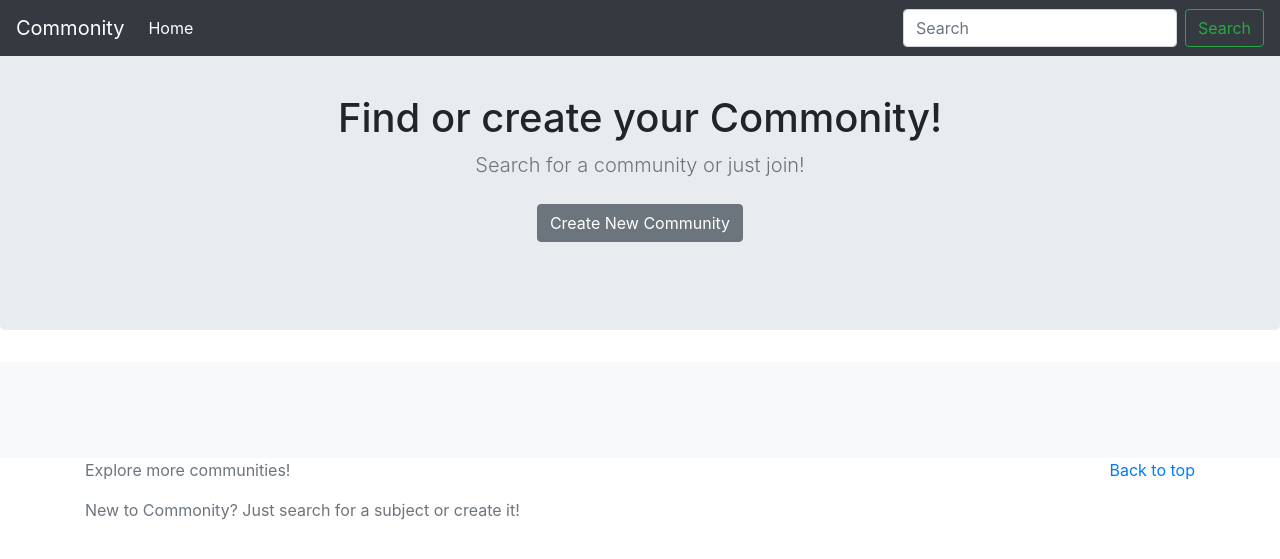
After one commit to onebitme/Komuniti, a Django app: template Komuniti_Project/Komuniti/komunitipage/templates/komunitipage/index.html in a window 1280 px wide. The commit adds this page. Shown: the top 559 px of the page. Run offline with Django 3.2, Linux system fonts and the light colour scheme; the template is opened without the code that fills it, so the values that code supplies are empty; some libraries are stand-ins or nearby versions; grey boxes are pictures that could not be loaded.

```diff
--- a/Komuniti_Project/Komuniti/Komuniti/settings.py
+++ b/Komuniti_Project/Komuniti/Komuniti/settings.py
@@ -38,13 +38,13 @@ INSTALLED_APPS = [
     'django.contrib.messages',
     'django.contrib.staticfiles',
     'komunitipage.apps.KomunitipageConfig',
-    #'django_jsonforms'
+    'django_jsonforms',
     'rest_framework',
     'djangojsonschema',
     'django.contrib.postgres',
     'django_extensions',
-    'django_jsonforms',
     'jquery',
+    'splitjson',
 ]
 
 REST_FRAMEWORK = {
--- a/Komuniti_Project/Komuniti/Komuniti/urls.py
+++ b/Komuniti_Project/Komuniti/Komuniti/urls.py
@@ -10,11 +10,11 @@ urlpatterns = [
     path('api-auth/', include('rest_framework.urls', namespace='rest_framework')),
     path('admin/', admin.site.urls),
     path('home', views.home, name='home'),
-    path('communities', views.communities, name='communities'),
-    path('hello', views.hello, name='hello'),
+    path('community_' , views.communities, name='communities'),
     path('community_edit', views.post_new, name='post_add'),
     path('community_search', views.community_search, name='community_search'),
-    path('add_datatype', views.add_datatype, name='komunitipage/add_datatype')
+    path('upload_pic', views.upload_pic, name='komunitipage/upload_pic'),
+    path('add_datatype',views.add_datatype, name='komunitipage/add_datatype')
     ##path('search/', views.SearchResultsView, name='search_results'),
     ##path('seach_results',views.seach, name='search')
 ]
--- a/Komuniti_Project/Komuniti/komunitipage/templates/komunitipage/add_datatype.html
+++ b/Komuniti_Project/Komuniti/komunitipage/templates/komunitipage/add_datatype.html
@@ -1,5 +1,5 @@
 <head>
-<script src="jquery-3.4.1.min.js"></script>
+<script src="http://ajax.googleapis.com/ajax/libs/jquery/1.9.1/jquery.min.js"></script>
 </head>
 
 
@@ -8,7 +8,7 @@
      {% csrf_token %}
      {{ form.media }}
      {{ form }}
-     <button type="submit">submit</button>
+     <button type="submit">Create</button>
 </form>
 
 <!--<&#45;&#45;action="{% url 'home' %}"-->
--- /dev/null
+++ b/Komuniti_Project/Komuniti/komunitipage/templates/komunitipage/index.html
@@ -0,0 +1,172 @@
+
+
+
+
+
+<!doctype html>
+<html lang="en">
+{% load static %}
+
+  <head>
+    <meta charset="utf-8">
+    <meta name="viewport" content="width=device-width, initial-scale=1, shrink-to-fit=no">
+    <meta name="description" content="">
+    <meta name="author" content="Mark Otto, Jacob Thornton, and Bootstrap contributors">
+    <meta name="generator" content="Jekyll v3.8.5">
+    <img src="{% static 'logo.png' %}" height=30></img>
+    <title>Commonity!</title>
+
+    <link rel="canonical" href="https://getbootstrap.com/docs/4.3/examples/album/">
+
+    <!-- Bootstrap core CSS -->
+    <link rel="stylesheet" href="https://stackpath.bootstrapcdn.com/bootstrap/4.3.1/css/bootstrap.min.css" integrity="sha384-ggOyR0iXCbMQv3Xipma34MD+dH/1fQ784/j6cY/iJTQUOhcWr7x9JvoRxT2MZw1T" crossorigin="anonymous">
+
+
+    <style>
+      .bd-placeholder-img {
+        font-size: 1.125rem;
+        text-anchor: middle;
+        -webkit-user-select: none;
+        -moz-user-select: none;
+        -ms-user-select: none;
+        user-select: none;
+      }
+
+      @media (min-width: 768px) {
+        .bd-placeholder-img-lg {
+          font-size: 3.5rem;
+        }
+      }
+    </style>
+    <!-- Custom styles for this template -->
+    <link href="album.css" rel="stylesheet">
+  </head>
+  <body>
+    <header>
+  <div class="collapse bg-dark" id="navbarHeader">
+    <div class="container">
+      <div class="row">
+        <div class="col-sm-8 col-md-7 py-4">
+          <h4 class="text-white">About</h4>
+          <p class="text-muted">Add some information about the album below, the author, or any other background context. Make it a few sentences long so folks can pick up some informative tidbits. Then, link them off to some social networking sites or contact information.</p>
+        </div>
+        <div class="col-sm-4 offset-md-1 py-4">
+          <h4 class="text-white">Contact</h4>
+          <ul class="list-unstyled">
+            <li><a href="#" class="text-white">Follow on Twitter</a></li>
+            <li><a href="#" class="text-white">Like on Facebook</a></li>
+            <li><a href="#" class="text-white">Email me</a></li>
+          </ul>
+        </div>
+      </div>
+    </div>
+  </div>
+
+    <nav class="navbar navbar-expand-md navbar-dark fixed-top bg-dark">
+  <a class="navbar-brand" href="{% url 'index' %}">Commonity</a>
+  <button class="navbar-toggler" type="button" data-toggle="collapse" data-target="#navbarsExampleDefault" aria-controls="navbarsExampleDefault" aria-expanded="false" aria-label="Toggle navigation">
+    <span class="navbar-toggler-icon"></span>
+  </button>
+
+  <div class="collapse navbar-collapse" id="navbarsExampleDefault">
+    <ul class="navbar-nav mr-auto">
+      <li class="nav-item active">
+        <a class="nav-link" href="#">Home <span class="sr-only">(current)</span></a>
+      </li>
+<!--      <li class="nav-item">-->
+<!--        <a class="nav-link" href="#">Posts</a>-->
+<!--      </li>-->
+<!--      <li class="nav-item">-->
+<!--        <a class="nav-link disabled" href="#">Disabled</a>-->
+<!--      </li>-->
+<!--      <li class="nav-item dropdown">-->
+<!--        <a class="nav-link dropdown-toggle" href="#" id="dropdown01" data-toggle="dropdown" aria-haspopup="true" aria-expanded="false">Dropdown</a>-->
+<!--        <div class="dropdown-menu" aria-labelledby="dropdown01">-->
+<!--          <a class="dropdown-item" href="#">Action</a>-->
+<!--          <a class="dropdown-item" href="#">Another action</a>-->
+<!--          <a class="dropdown-item" href="#">Something else here</a>-->
+<!--        </div>-->
+<!--      </li>-->
+    </ul>
+    <form class="form-inline my-2 my-lg-0">
+      <input class="form-control mr-sm-2" type="text" placeholder="Search" aria-label="Search" name="search">
+      <button href="" class="btn btn-outline-success my-2 my-sm-0" type="submit">Search</button>
+    </form>
+  </div>
+</nav>
+
+<!--  <div class="navbar navbar-dark bg-dark shadow-sm">-->
+<!--    <div class="container d-flex justify-content-between">-->
+<!--      <a href="#" class="navbar-brand d-flex align-items-center">-->
+<!--        <svg xmlns="http://www.w3.org/2000/svg" width="20" height="20" fill="none" stroke="currentColor" stroke-linecap="round" stroke-linejoin="round" stroke-width="2" aria-hidden="true" class="mr-2" viewBox="0 0 24 24" focusable="false"><path d="M23 19a2 2 0 0 1-2 2H3a2 2 0 0 1-2-2V8a2 2 0 0 1 2-2h4l2-3h6l2 3h4a2 2 0 0 1 2 2z"/><circle cx="12" cy="13" r="4"/></svg>-->
+<!--        <strong>Commonity</strong>-->
+<!--      </a>-->
+<!--      <button class="navbar-toggler" type="button" data-toggle="collapse" data-target="#navbarHeader" aria-controls="navbarHeader" aria-expanded="false" aria-label="Toggle navigation">-->
+<!--        <span class="navbar-toggler-icon"></span>-->
+<!--      </button>-->
+<!--    </div>-->
+<!--  </div>-->
+</header>
+
+<main role="main">
+
+  <section class="jumbotron text-center">
+    <div class="container">
+      <h1 class="jumbotron-heading">Find or create your Commonity!</h1>
+      <p class="lead text-muted">Search for a community or just join!</p>
+      <p>
+<!--        <a href="#" class="btn btn-primary my-2">Search</a>-->
+        <a href="{% url 'newcommunity' %}" class="btn btn-secondary my-2">Create New Community</a>
+      </p>
+    </div>
+  </section>
+
+  <div class="album py-5 bg-light">
+    <div class="container">
+
+      <div class="row">
+
+{% for Community in communities.all %}
+        <div class="col-md-4">
+          <div class="card mb-4 shadow-sm">
+            <a href = "{% url 'specificpost' Community.id %}">
+            <img class="bd-placeholder-img card-img-top align-items-center" src= "{{Community.image.url}}" width="100" height="200" preserveAspectRatio="xMidYMid slice" focusable="false" aria-label="Placeholder: Thumbnail"><title>Placeholder</title><rect width="200" height="300" />
+            <text><center>{{Community.name}}</center></text>
+            </a>
+
+            <div class="card-body">
+              <p class="card-text" left=10px>{{ Community.summary}}</p>
+              <div class="d-flex justify-content-between align-items-center">
+                <div class="btn-group">
+<!--                  <button type="button" class="btn btn-sm btn-outline-secondary">View</button>-->
+<!--                  <button type="button" class="btn btn-sm btn-outline-secondary">Add Type</button>-->
+                </div>
+                <small class="text-muted">New!</small>
+              </div>
+            </div>
+          </div>
+        </div>
+  {% endfor %}
+
+      </div>
+    </div>
+  </div>
+
+</main>
+
+<footer class="text-muted">
+  <div class="container">
+    <p class="float-right">
+      <a href="#">Back to top</a>
+    </p>
+    <p>Explore more communities!</p>
+    <p>New to Commonity? Just search for a subject or create it! </p>
+  </div>
+</footer>
+
+<script src="https://code.jquery.com/jquery-3.3.1.slim.min.js" integrity="sha384-q8i/X+965DzO0rT7abK41JStQIAqVgRVzpbzo5smXKp4YfRvH+8abtTE1Pi6jizo" crossorigin="anonymous"></script>
+<script src="https://cdnjs.cloudflare.com/ajax/libs/popper.js/1.14.7/umd/popper.min.js" integrity="sha384-UO2eT0CpHqdSJQ6hJty5KVphtPhzWj9WO1clHTMGa3JDZwrnQq4sF86dIHNDz0W1" crossorigin="anonymous"></script>
+<script src="https://stackpath.bootstrapcdn.com/bootstrap/4.3.1/js/bootstrap.min.js" integrity="sha384-JjSmVgyd0p3pXB1rRibZUAYoIIy6OrQ6VrjIEaFf/nJGzIxFDsf4x0xIM+B07jRM" crossorigin="anonymous"></script>
+
+
+</html>
--- /dev/null
+++ b/Komuniti_Project/Komuniti/komunitipage/templates/komunitipage/upload_pic.html
@@ -0,0 +1,6 @@
+<form action="{% url upload_pic %}" method="post" enctype="multipart/form-data">{% csrf_token %}
+    <p>
+        <input id="id_image" type="file" class="" name="image">
+    </p>
+    <input type="submit" value="Submit" />
+</form>
```
Also changed, not shown: Komuniti_Project/Komuniti/komunitipage/forms.py (+52 -25 lines), Komuniti_Project/Komuniti/komunitipage/models.py (+13 -9 lines), Komuniti_Project/Komuniti/komunitipage/serializers.py (+6 -12 lines), Komuniti_Project/Komuniti/komunitipage/templates/komunitipage/home.html (+25 -11 lines), Komuniti_Project/Komuniti/komunitipage/views.py (+66 -34 lines), Komuniti_Project/Komuniti/komunitipage/community_thumbnail/no-img.jpg (added), Komuniti_Project/Komuniti/komunitipage/templates/komunitipage/community_.html (renamed from Komuniti_Project/Komuniti/komunitipage/templates/komunitipage/communities.html), 2 other files.
